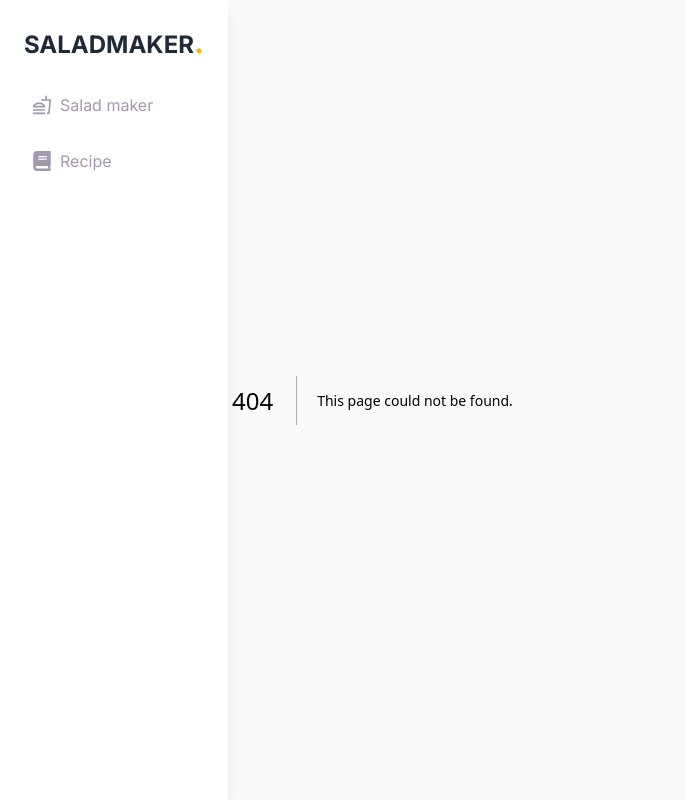
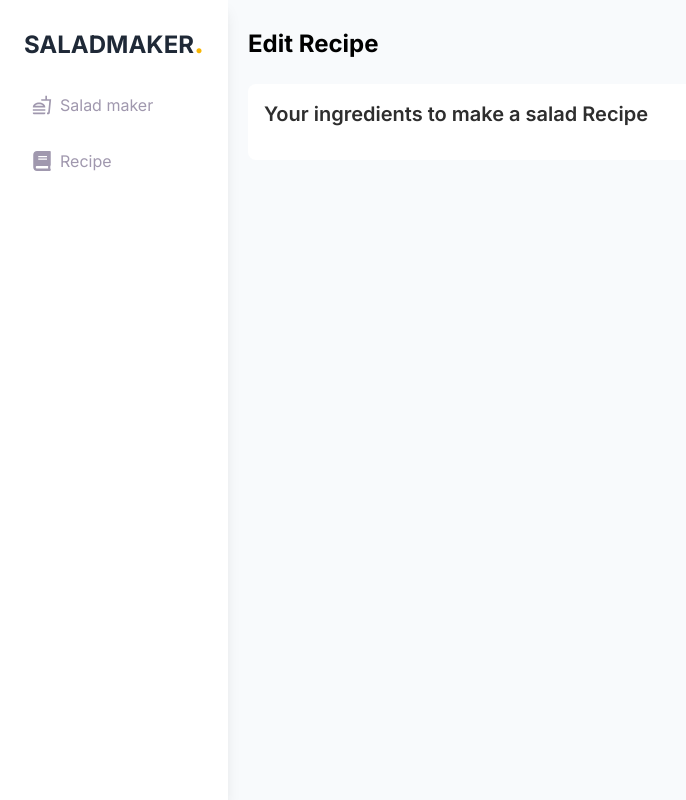
Before and after one commit to dipchaudhary664/frontend-test-salad-app, a Next.js app: page /recipe/1 in a window 1280 px wide. Before the commit this address had no page. Shown: the whole page, without its empty margins (0-686 px from the left). Built offline with nearby package versions, Linux system fonts and the light colour scheme.

Commit message:
WORK ON Edit Recipe

```diff
--- a/src/app/[edit_recipe]/page.tsx
+++ /dev/null
@@ -1,5 +0,0 @@
-import React from "react";
-
-export default function page() {
-  return <div>Edit Recipe</div>;
-}
--- /dev/null
+++ b/src/app/recipe/[edit_recipe]/page.tsx
@@ -0,0 +1,30 @@
+"use client";
+import { useRouter } from "next/navigation";
+import React from "react";
+import { IoIosArrowBack } from "react-icons/io";
+
+export default function page() {
+  const router = useRouter();
+
+  return (
+    <div className="p-4 w-full">
+      <div className="flex items-start gap-10">
+        <button
+          type="button"
+          onClick={() => router.push("/")}
+          className="flex md:hidden"
+        >
+          <IoIosArrowBack size={30} />
+        </button>
+        <h1 className="text-xl md:text-2xl text-center md:text-start font-bold mt-3 mb-6">
+          Edit Recipe
+        </h1>
+      </div>
+      <div className="bg-white w-full p-4 rounded-lg">
+        <h1 className="text-xl text-[#2E2E2E] font-semibold mb-4">
+          Your ingredients to make a salad Recipe
+        </h1>
+      </div>
+    </div>
+  );
+}
--- a/src/app/recipe/page.tsx
+++ b/src/app/recipe/page.tsx
@@ -6,6 +6,7 @@ import { useState } from "react";
 import DeleteRecipe from "../../components/DeleteRecipe";
 import { useRouter } from "next/navigation";
 import { IoIosArrowBack } from "react-icons/io";
+import Link from "next/link";
 
 export default function Page() {
   const router = useRouter();
@@ -35,7 +36,9 @@ export default function Page() {
         </h1>
       </div>
       <div className="bg-white w-full p-4 rounded-lg">
-        <h1 className="text-xl font-semibold mb-4">Your Recipes</h1>
+        <h1 className="text-xl text-[#2E2E2E] font-semibold mb-4">
+          Your Recipes
+        </h1>
         <div className="grid grid-cols-1 sm:grid-cols-2 md:grid-cols-3 lg:grid-cols-4 gap-6">
           {recipes.map((recipe) => (
             <div
@@ -67,14 +70,12 @@ export default function Page() {
                     <span className="text-sm font-semibold">Delete</span>
                   </button>
 
-                  <button
-                    type="button"
-                    onClick={() => router.push("/edit_recipe")}
-                    className="bg-white text-[#2E2E2E] flex-1 min-w-[100px] h-10 rounded-full hover:text-gray-800 flex items-center justify-center gap-2"
-                  >
-                    <FaEdit size={15} />
-                    <span className="text-sm font-semibold">Edit</span>
-                  </button>
+                  <Link href={`/recipe/${recipe.name}`}>
+                    <button className="bg-white text-[#2E2E2E] flex-1 min-w-[100px] h-10 rounded-full hover:text-gray-800 flex items-center justify-center gap-2">
+                      <FaEdit size={15} />
+                      <span className="text-sm font-semibold">Edit</span>
+                    </button>
+                  </Link>
                 </div>
               </div>
             </div>
--- a/src/components/Sidebar.tsx
+++ b/src/components/Sidebar.tsx
@@ -1,18 +1,23 @@
 "use client";
-import { usePathname } from "next/navigation";
+import { usePathname, useRouter } from "next/navigation";
 import Link from "next/link";
 import { FaBook } from "react-icons/fa";
 import { MdOutlineFastfood } from "react-icons/md";
 
 export default function Sidebar() {
   const pathname = usePathname();
+  const router = useRouter();
 
   return (
     <div className="min-h-screen bg-white shadow-lg p-6 hidden flex-col md:flex">
-      <h1 className="text-2xl font-bold mb-6 text-gray-800">
+      <button
+        type="button"
+        onClick={() => router.push("/")}
+        className="text-2xl font-bold mb-6 text-gray-800"
+      >
         SALADMAKER
         <span className="text-[#F8B602] text-3xl">.</span>
-      </h1>
+      </button>
       <nav>
         <ul>
           <li className="mb-4">
```
